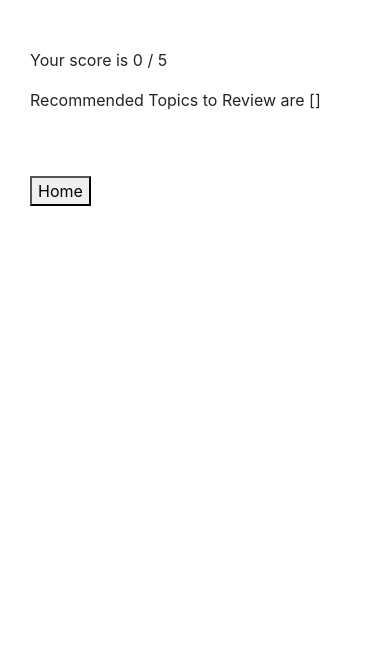
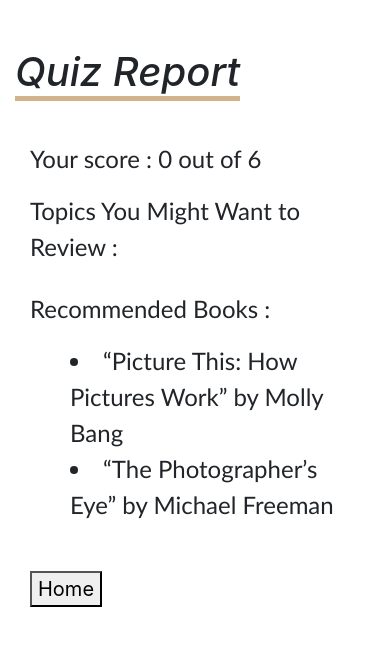
Before and after one commit to markwu372/coms4170final, a Flask app: page /report in a window 390 px wide. Shown: the part 56-702 px from the top of the page. Run offline with Flask 2, Linux system fonts and the light colour scheme; some libraries are stand-ins or nearby versions.

Commit message:
quiz report done, quiz score calculation fixed

```diff
--- a/server.py
+++ b/server.py
@@ -78,6 +78,7 @@ quiz_data = {
         "img": "https://raw.githubusercontent.com/markwu372/coms4170final/main/data/images/quiz1.png",
         "solution": "https://raw.githubusercontent.com/markwu372/coms4170final/main/data/images/quiz1_sol.png",
         "answer": "frames",
+        "topic": "Frames",
         "learning_url": "../lessons/5"
     },
     "2": {
@@ -88,6 +89,7 @@ quiz_data = {
         "img": "https://raw.githubusercontent.com/markwu372/coms4170final/main/data/images/quiz2.jpeg",
         "solution": "https://raw.githubusercontent.com/markwu372/coms4170final/main/data/images/quiz2_sol.jpeg",
         "answer": "rule_of_thirds",
+        "topic": "Rules of Thirds",
         "learning_url": "../lessons/1"
     },
     "3": {
@@ -98,6 +100,7 @@ quiz_data = {
         "img": "https://raw.githubusercontent.com/markwu372/coms4170final/main/data/images/quiz3.jpeg",
         "solution": "https://raw.githubusercontent.com/markwu372/coms4170final/main/data/images/quiz3_sol.jpeg",
         "answer": "diagonals",
+        "topic": "Diagonals",
         "learning_url": "../lessons/4"
     },
     "4": {
@@ -108,6 +111,7 @@ quiz_data = {
         "img": "https://raw.githubusercontent.com/markwu372/coms4170final/main/data/images/quiz4_sol.png",
         "solution": "https://raw.githubusercontent.com/markwu372/coms4170final/main/data/images/quiz4.png",
         "answer": "leading_lines",
+        "topic": "Leading Lines",
         "learning_url": "../lessons/2"
     },
     "5": {
@@ -118,6 +122,7 @@ quiz_data = {
         "img": "https://raw.githubusercontent.com/markwu372/coms4170final/main/data/images/quiz5.jpeg",
         "solution": "https://raw.githubusercontent.com/markwu372/coms4170final/main/data/images/quiz5_sol.jpeg",
         "answer": "balance",
+        "topic": "Balance",
         "learning_url": "../lessons/3"
     },
     "6": {
@@ -128,17 +133,25 @@ quiz_data = {
         "img": "https://raw.githubusercontent.com/markwu372/coms4170final/main/data/images/quiz6.jpeg",
         "solution": "https://raw.githubusercontent.com/markwu372/coms4170final/main/data/images/quiz6_sol.jpeg",
         "answer": "leading_lines",
+        "topic": "Leading Lines",
         "learning_url": "../lessons/2"
     }
-
-
 }
 
+lesson_index = {
+    "Rules of Thirds": 1,
+    "Leading Lines": 2,
+    "Balance": 3,
+    "Diagonals": 4,
+    "Frames": 5
+}
 
 correct_number = 0
 recommend_list = []
 quiz_anwsers = []
 timestamp = []
+topic_list = []
+
 
 @app.route('/')
 def homepage():
@@ -159,6 +172,7 @@ def lessons(id=None):
 def quiz(id=None):
     return render_template('quiz.html', quiz_data=quiz_data[id])
 
+
 @app.route('/timestamp', methods=['GET', 'POST'])
 def add_time():
     global timestamp
@@ -166,26 +180,48 @@ def add_time():
     timestamp.append(item['time'])
     return jsonify(item=None)
 
+
 @app.route('/quiz/correct', methods=['GET', 'POST'])
 def add_correct():
     global correct_number
     global recommend_list
+    global lesson_index
+    global topic_list
 
     item = request.get_json()
     quiz_anwsers.append(item['topic'])
     if item['correct'] == '1':
         correct_number += 1
     else:
-        if item['topic'] not in recommend_list:
-            recommend_list.append(item['topic'])
+        if item['topic'] not in topic_list:
+            topic = {'word': item['topic'], 'indice': lesson_index[item['topic']]}
+            topic_list.append(item['topic'])
+            recommend_list.append(topic)
     return jsonify(item=None)
 
 
 @app.route('/report')
 def report():
-    print(quiz_anwsers)
-    print(timestamp)
+    # print(quiz_anwsers)
+    # print(timestamp)
+    # print(recommend_list)
     return render_template('report.html', correct=correct_number, topic=recommend_list)
+
+
+@app.route('/clear', methods=['GET', 'POST'])
+def clear():
+    global correct_number
+    global recommend_list
+    global topic_list
+    global quiz_anwsers
+
+    item = request.get_json()
+    print(item)
+    correct_number = 0
+    recommend_list = []
+    topic_list = []
+    quiz_anwsers = []
+    return jsonify(item=None)
 
 
 if __name__ == '__main__':
--- a/static/main.css
+++ b/static/main.css
@@ -10,3 +10,26 @@ img{
 .wrong{
     color: indianred;
 }
+
+.header {
+    border-bottom: 5px solid tan;
+    font-style: italic;
+    margin-bottom: 40px;
+}
+
+.score {
+    font-size: 24px;
+    font-family: "Gill Sans", "sans-serif";
+}
+
+.back {
+    font-size: 20px;
+}
+
+.book1 {
+    padding-left: 40px;
+}
+
+.link {
+    color: blue;
+}
--- a/static/quiz.js
+++ b/static/quiz.js
@@ -14,7 +14,7 @@ function check(choice) {
     else {
         created = {
             "correct": '0',
-            "topic": quiz_data['answer']
+            "topic": quiz_data['topic']
         };
         $(".question").empty();
         let sol_img = quiz_data['solution'];
--- a/templates/report.html
+++ b/templates/report.html
@@ -5,27 +5,68 @@
     let correct = {{ correct|tojson }};
     let topic = {{ topic|tojson }};
 
+    function display_topics(topic) {
+      $.each(topic, function (index, top) {
+          let new_item = $("<a></a>");
+          let new_row = $("<li></li>");
+          new_item.prop("href", "/lessons/" + top['indice']);
+          new_item.html(top['word']);
+          new_item.addClass("link");
+          new_row.append(new_item);
+          $('#topics').append(new_row);
+      });
+    }
 
     $(document).ready(function(){
-
-    $(".back").click(function(){
-        window.location.replace('/home');
+        $(".topics").empty();
+        display_topics(topic);
+        $(".back").click(function(){
+            $.ajax({
+                type: "POST",
+                url: "/clear",
+                dataType : "json",
+                contentType: "application/json; charset=utf-8",
+                data : JSON.stringify(topic),
+                success: function(){
+                    window.location.replace('/home');
+                },
+                error: function(request, status, error){
+                    console.log("Error");
+                    console.log(request);
+                    console.log(status);
+                    console.log(error);
+                }
+            })
+        })
     })
-})
 
 </script>
 
 <div class="container-fluid">
         <br>
         <br>
+    <div class="row">
+        <h1 class="header">
+            Quiz Report
+        </h1>
+    </div>
+
         <div class="row">
-            <div class="col-md-6">
-                <p>Your score is {{ correct }} / 5 </p>
+            <div class="col-md-6 score" id="mark">
+                <p>Your score : {{ correct }} out of 6 </p>
             </div>
         </div>
         <div class="row">
-            <div class="col-md-6">
-                <p> Recommended Topics to Review are {{ topic }}</p>
+            <div class="col-md-6 score">
+                <p> Topics You Might Want to Review : </p>
+                <div id="topics"></div>
+            </div>
+        </div>
+        <div class="row" style="padding-top: 10px">
+            <div class="col-md-8 score" id="books">
+                <p> Recommended Books : </p>
+                <li class="book1"> “Picture This: How Pictures Work” by Molly Bang </li>
+                <li class="book1"> “The Photographer’s Eye” by Michael Freeman </li>
             </div>
         </div>
         <br>
@@ -40,7 +81,6 @@
 
         </div>
 
-
 </div>
 
 
```
